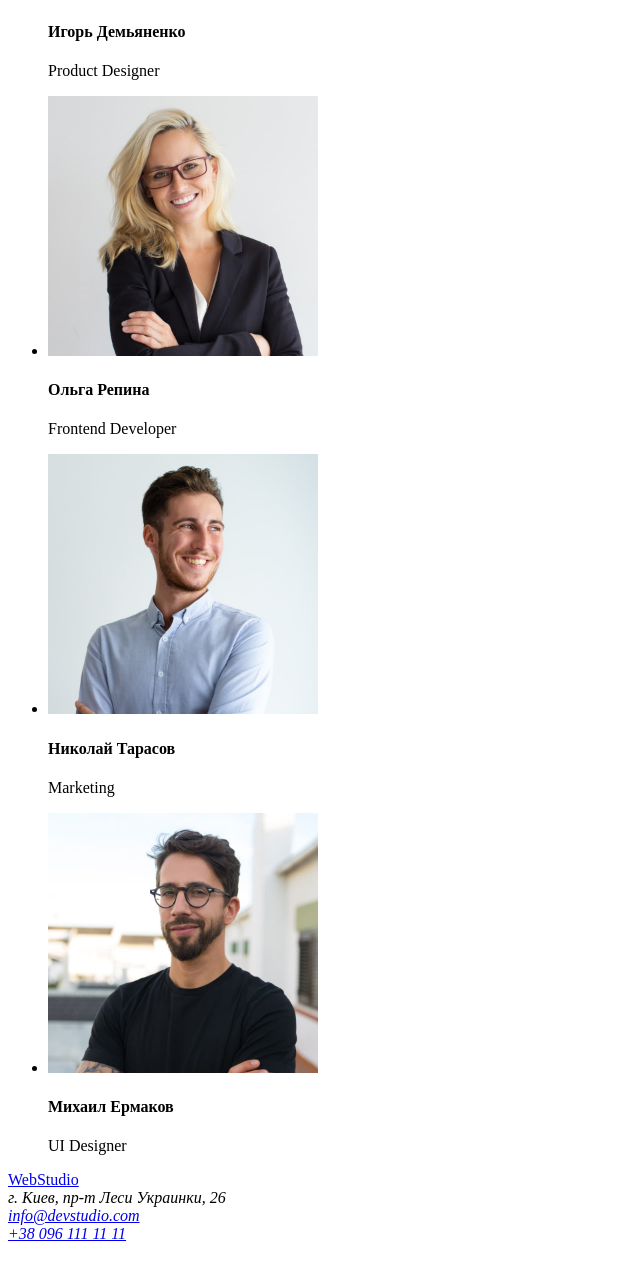
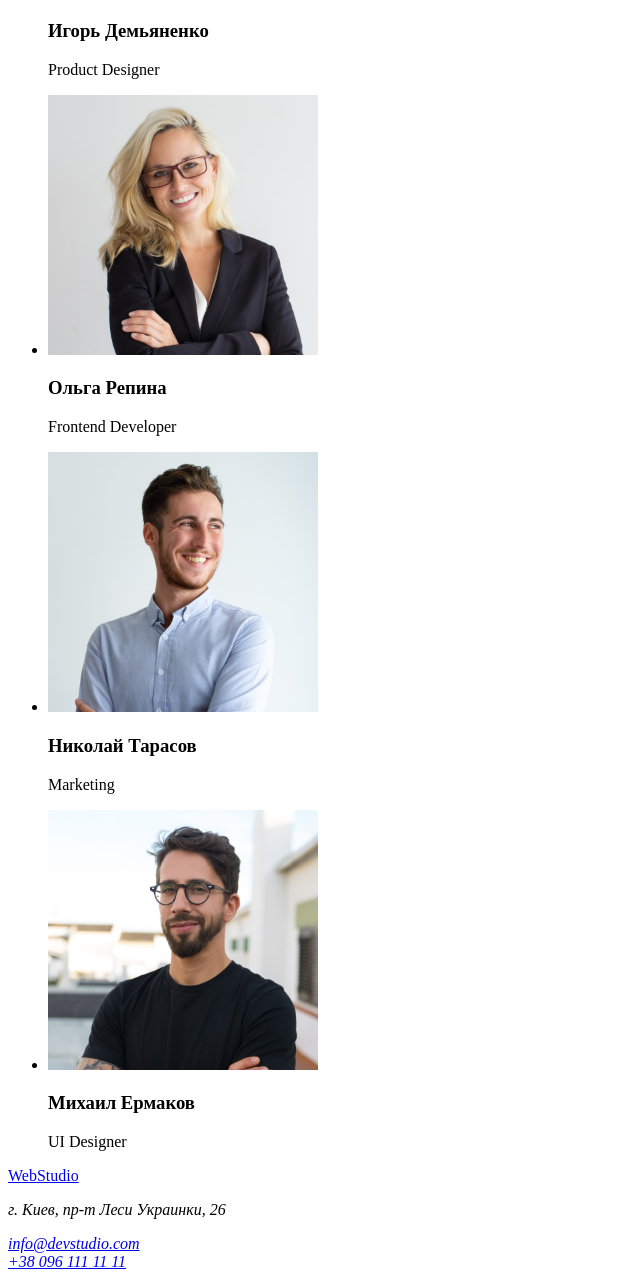
Before and after one commit to FJKS0/goit-markup-hw-01, a plain HTML site: page index.html in a window 1280 px wide. Shown: the part 1866-3145 px from the top of the page, without its empty margins (0-640 px from the left). Before the commit the page ends 3117 px from the top, so only its background shows below. Drawn offline with Linux system fonts and the light colour scheme.

Commit message:
hw-01-refinement
Исправлены заголовки h4 на h3, адрес обернут в тег p

```diff
--- a/index.html
+++ b/index.html
@@ -79,22 +79,22 @@
             <ul>
                <li>
                   <img src="./images/team-01.jpg" alt="Игорь Демьяненко" width="270" height="260" />
-                  <h4>Игорь Демьяненко</h4>
+                  <h3>Игорь Демьяненко</h3>
                   <p lang="en">Product Designer</p>
                </li>
                <li>
                   <img src="./images/team-02.jpg" alt="Ольга Репина" width="270" height="260" />
-                  <h4>Ольга Репина</h4>
+                  <h3>Ольга Репина</h3>
                   <p lang="en">Frontend Developer</p>
                </li>
                <li>
                   <img src="./images/team-03.jpg" alt="Николай Тарасов" width="270" height="260" />
-                  <h4>Николай Тарасов</h4>
+                  <h3>Николай Тарасов</h3>
                   <p lang="en">Marketing</p>
                </li>
                <li>
                   <img src="./images/team-04.jpg" alt="Михаил Ермаков" width="270" height="260" />
-                  <h4>Михаил Ермаков</h4>
+                  <h3>Михаил Ермаков</h3>
                   <p lang="en">UI Designer</p>
                </li>
             </ul>
@@ -104,7 +104,7 @@
       <footer>
          <a lang="en" href="./index.html"><span>Web</span>Studio</a>
          <address>
-            г. Киев, пр-т Леси Украинки, 26 <br />
+            <p>г. Киев, пр-т Леси Украинки, 26 <br /></p>
             <a href="mailto:info@devstudio.com">info@devstudio.com</a> <br />
             <a href="tel:+380961111111">+38 096 111 11 11</a> <br />
          </address>
```
